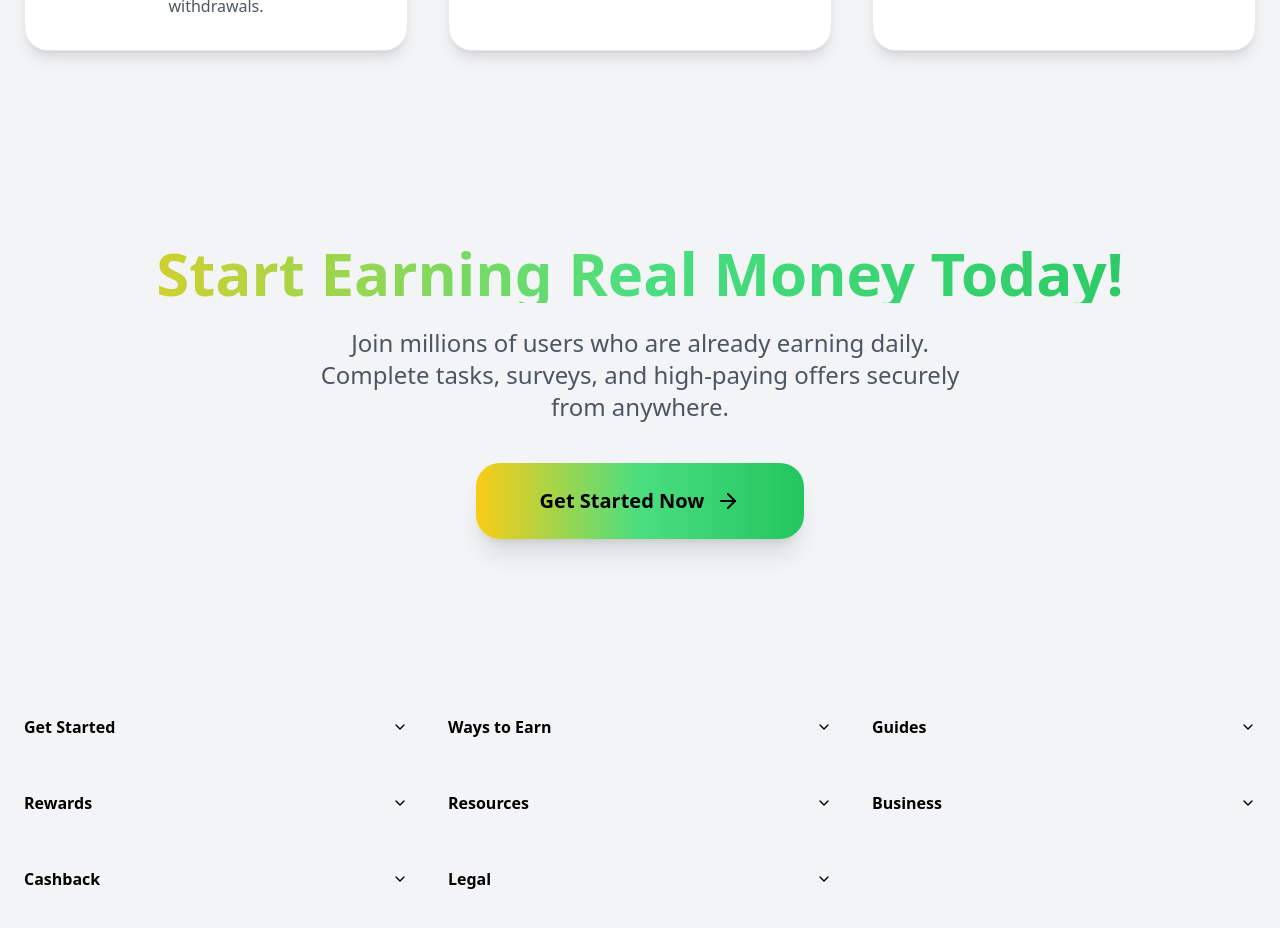
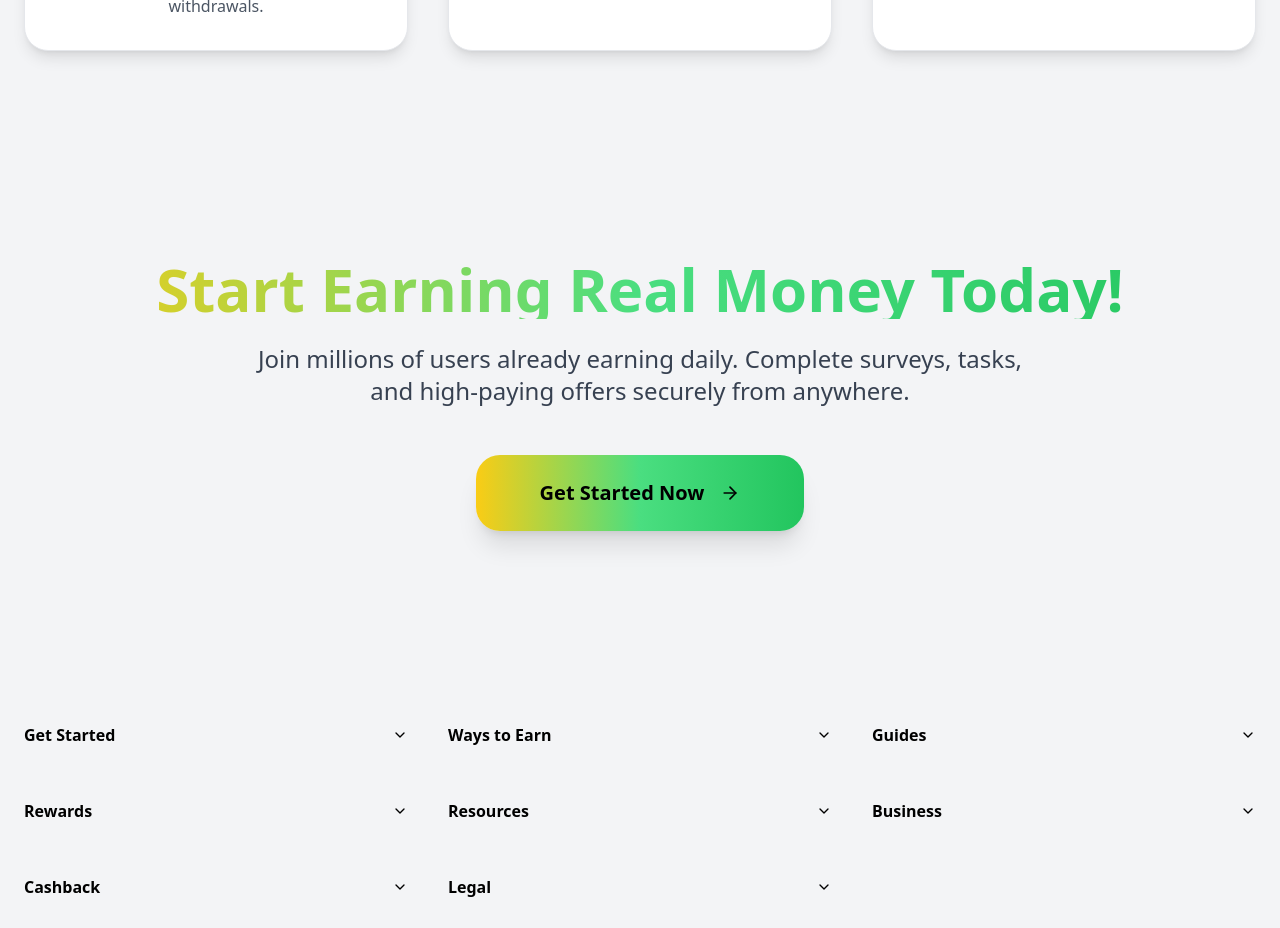
Before and after one commit to tool63/cashin, a Next.js app: page / in a window 1280 px wide. Shown: the part 7700-8628 px from the top of the page. Built offline with nearby package versions, Linux system fonts and the light colour scheme.

Commit message:
Update FinalCTASection.tsx

```diff
--- a/components/homepage/FinalCTASection.tsx
+++ b/components/homepage/FinalCTASection.tsx
@@ -6,26 +6,27 @@ import { motion } from "framer-motion";
 
 export default function FinalCTASection() {
   return (
-    <section className="py-28 text-center bg-gray-100 dark:bg-[#0f111b] transition-colors duration-300">
+    <section className="py-32 px-6 text-center bg-gray-100 dark:bg-[#0F111B] transition-colors duration-300">
+      {/* Heading */}
       <h2 className="text-4xl sm:text-5xl md:text-6xl font-extrabold mb-6 bg-clip-text text-transparent bg-gradient-to-r from-yellow-400 via-green-400 to-green-500">
         Start Earning Real Money Today!
       </h2>
-      <p className="mb-10 text-lg sm:text-xl md:text-2xl text-gray-600 dark:text-gray-300 max-w-2xl mx-auto">
-        Join millions of users who are already earning daily. Complete tasks, surveys, and high-paying offers securely from anywhere.
+
+      {/* Subtitle */}
+      <p className="mb-12 text-lg sm:text-xl md:text-2xl text-gray-700 dark:text-gray-300 max-w-3xl mx-auto">
+        Join millions of users already earning daily. Complete surveys, tasks, and high-paying offers securely from anywhere.
       </p>
 
-      {/* CTA OBSERVER WRAPPER */}
-      <div className="cta-observer inline-block">
-        <Link href="/signup">
-          <motion.span
-            whileHover={{ scale: 1.05 }}
-            whileTap={{ scale: 0.97 }}
-            className="inline-flex items-center gap-3 bg-gradient-to-r from-yellow-400 via-green-400 to-green-500 text-black dark:text-black px-16 py-6 rounded-3xl font-bold shadow-xl text-lg md:text-xl transition-all duration-300 hover:scale-105 hover:shadow-2xl"
-          >
-            Get Started Now <ArrowRight />
-          </motion.span>
-        </Link>
-      </div>
+      {/* CTA Button */}
+      <Link href="/signup" className="inline-block">
+        <motion.div
+          whileHover={{ scale: 1.05 }}
+          whileTap={{ scale: 0.97 }}
+          className="inline-flex items-center justify-center gap-4 bg-gradient-to-r from-yellow-400 via-green-400 to-green-500 text-black dark:text-white px-16 py-6 rounded-3xl font-bold shadow-xl text-lg md:text-xl transition-all duration-300 hover:shadow-2xl"
+        >
+          Get Started Now <ArrowRight size={20} />
+        </motion.div>
+      </Link>
     </section>
   );
 }
```
